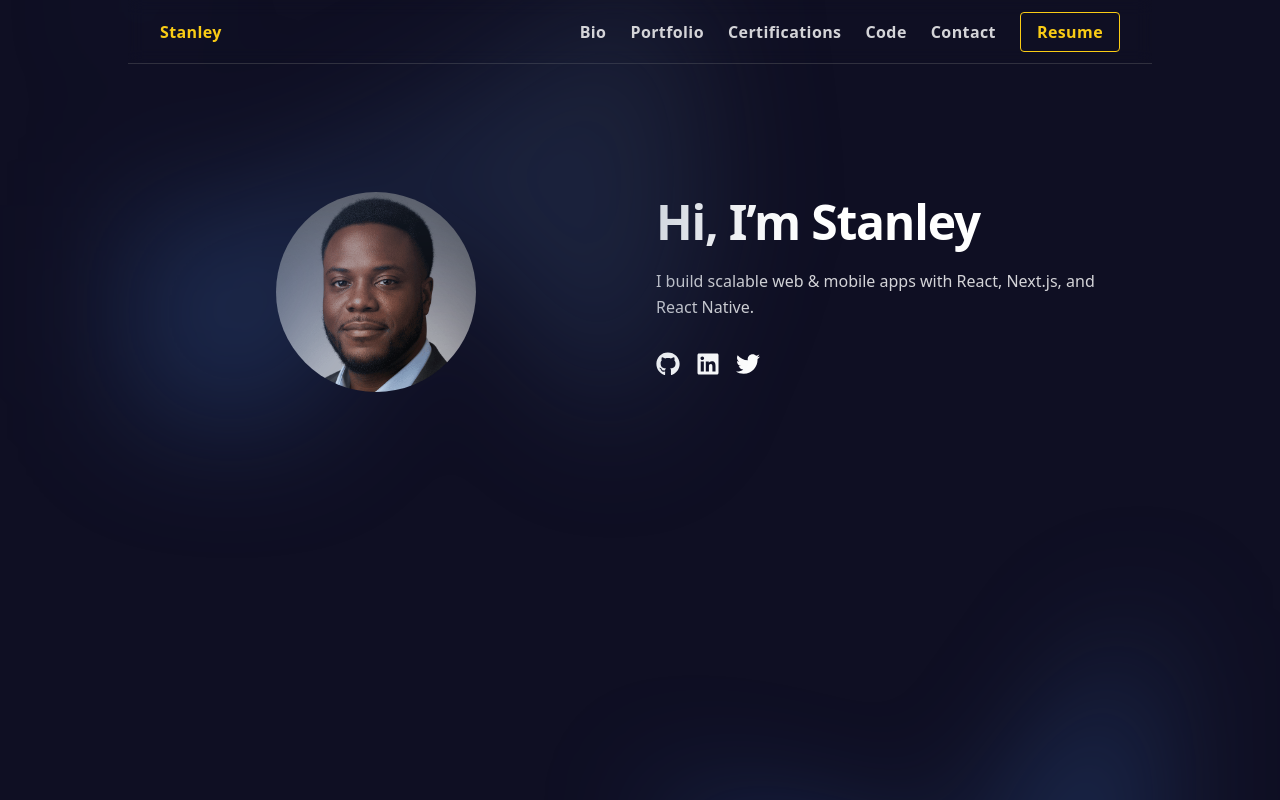
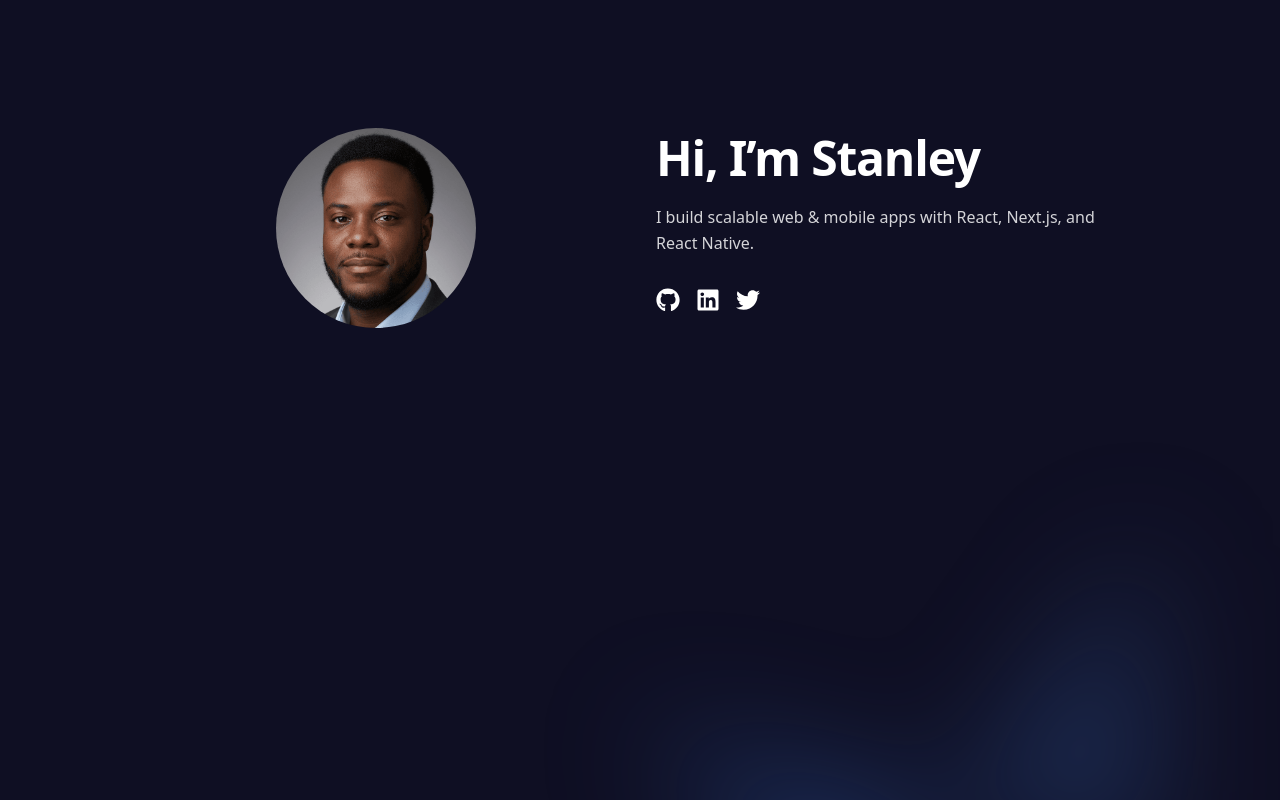
Before and after one commit to pierrelstan/my-portfolio, a Next.js app: page / in a window 1280 px wide. Shown: the top 800 px of the page. Built offline with nearby package versions, Linux system fonts and the light colour scheme.

Commit message:
remove navbar

```diff
--- a/app/layout.tsx
+++ b/app/layout.tsx
@@ -31,10 +31,7 @@ export default function RootLayout({
       <body
         className={`${geistSans.variable} ${geistMono.variable} antialiased  text-white mx-auto px-8 md:px-32 -z-10`}
       >
-        <div id="__next">
-          <Navbar />
-          {children}
-        </div>
+        <div id="__next">{children}</div>
       </body>
     </html>
   );
```
